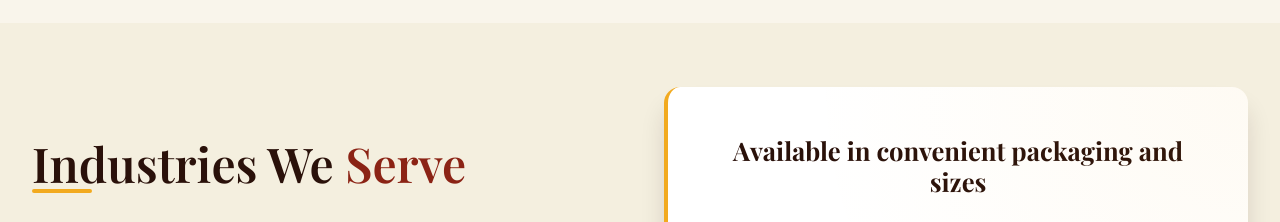
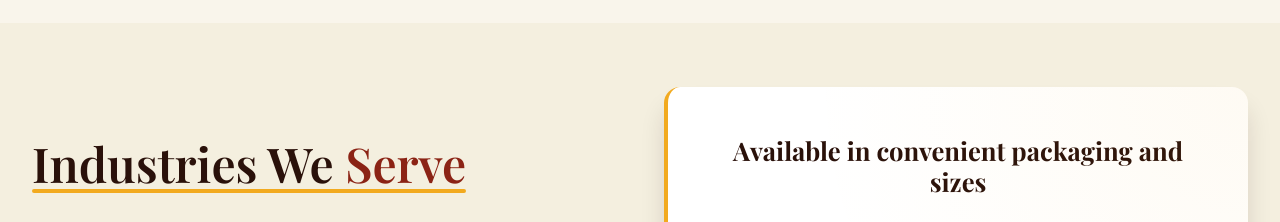
Before and after one commit to hemanthsrisai/Richiespices, a React (Vite) app: page /b2b in a window 1280 px wide. Shown: the part 980-1202 px from the top of the page. Built offline with nearby package versions, Linux system fonts and the light colour scheme; a web font is replaced by a local one.

Commit message:
style: full width underline for b2b highlighted heading

```diff
--- a/src/pages/B2B.module.css
+++ b/src/pages/B2B.module.css
@@ -131,7 +131,7 @@
   position: absolute;
   bottom: 0;
   left: 0;
-  width: 60px;
+  width: 100%;
   height: 4px;
   background-color: var(--color-saffron);
   border-radius: 2px;
```
